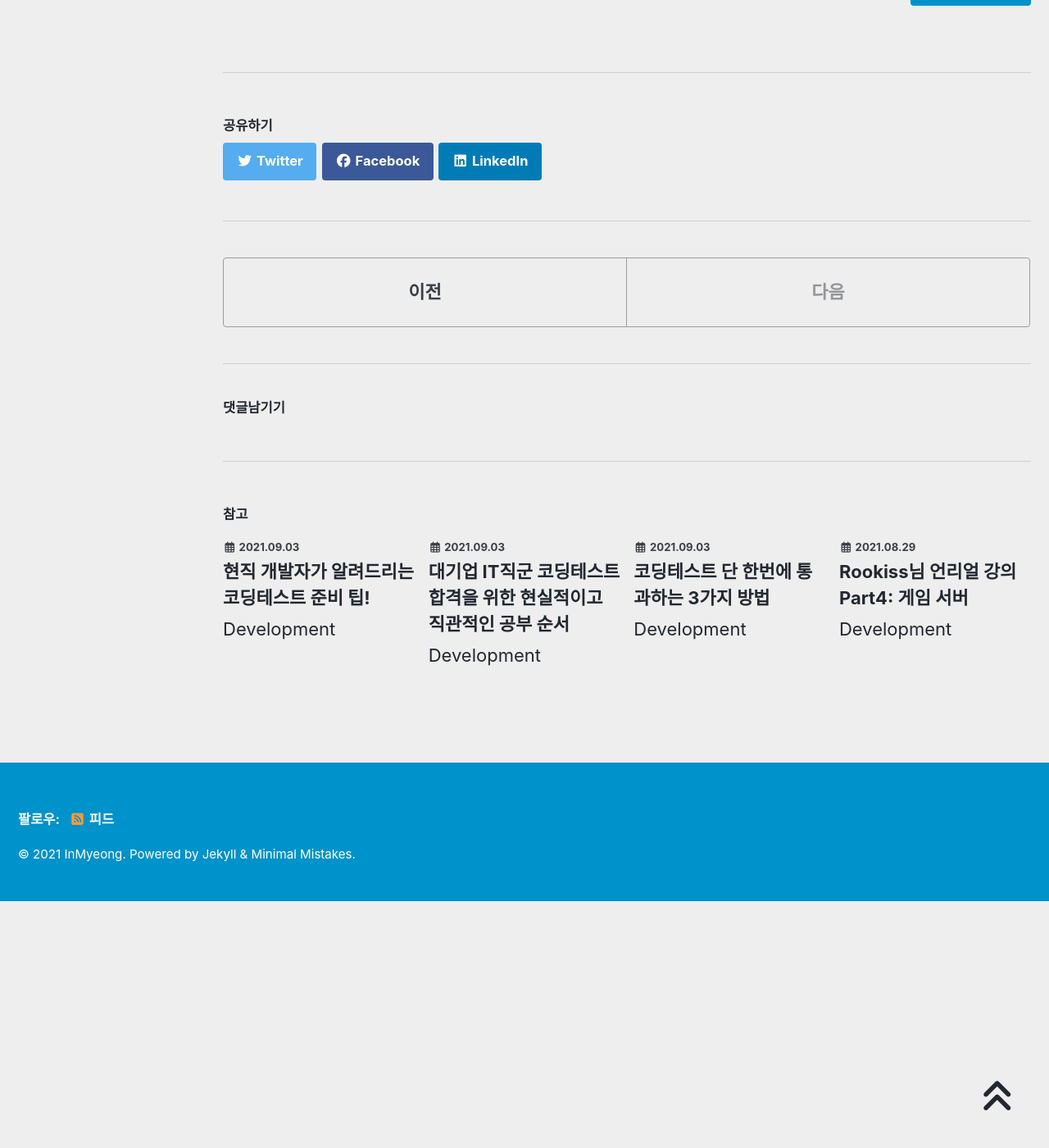
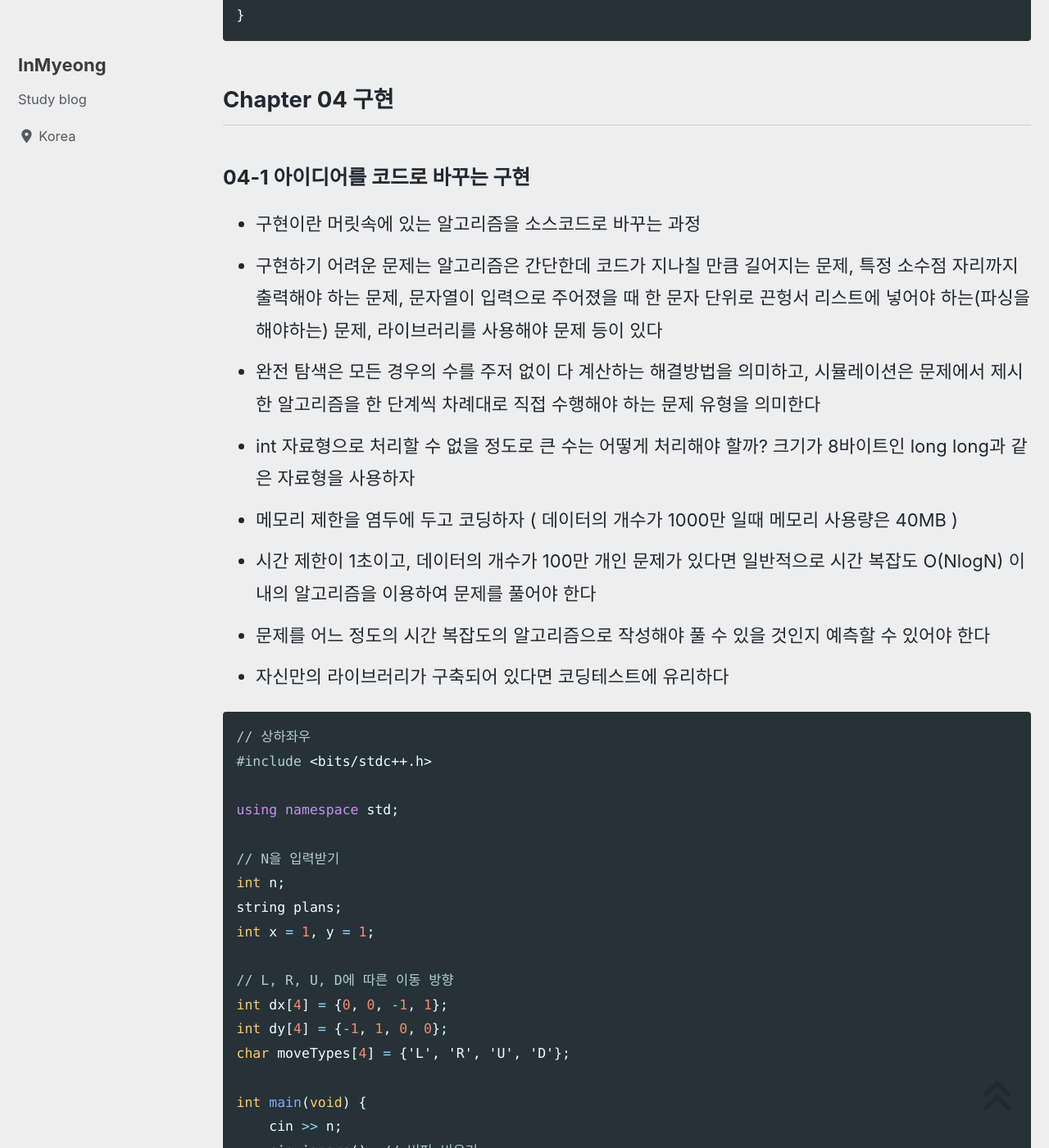
Before and after one commit to devMyeong/devMyeong.github.io, a Jekyll site: the page built from _posts/codingTest/2021-09-08-이코테.md, in a window 1280 px wide and 1400 px high, scrolled down 2460 px. Shown: the whole window at 82% size. Built offline with Jekyll 4.4.1, drawn with Linux system fonts in a browser that asks for light colours; cached includes are drawn as plain includes; nearby versions of some CDN libraries; some web fonts are replaced; comment, search, counter and statistics services are not loaded; before the commit the page ends 3559 px from its top, so only the background shows below that; some of the changed text lies outside the part shown.

Commit message:
update alg chapter 4

````diff
--- a/_posts/codingTest/2021-09-08-이코테.md
+++ b/_posts/codingTest/2021-09-08-이코테.md
@@ -41,6 +41,10 @@ int main() {
     cout << cnt << '\n';
 }
 ```
+- 그리디 알고리즘으로 문제의 해법을 찾았을 때는 그 해법이 정당한지 검토해야 한다
+- 그리디 알고리즘으로 해결 방법을 찾을 수 없다면, 그때는 이후의 장에서 다루게 될 다이나믹 프로그래밍이나 그래프 알고리즘 등으로 문제를 해결할 수 있는지를 재차 고민해보자
+
+### 03-4 1이 될 때까지
 
 ```cpp
 // 1이 될 때까지
@@ -73,8 +77,90 @@ int main() {
 }
 ```
 
-- 그리디 알고리즘으로 문제의 해법을 찾았을 때는 그 해법이 정당한지 검토해야 한다
-- 그리디 알고리즘으로 해결 방법을 찾을 수 없다면, 그때는 이후의 장에서 다루게 될 다이나믹 프로그래밍이나 그래프 알고리즘 등으로 문제를 해결할 수 있는지를 재차 고민해보자
+## Chapter 04 구현
+
+### 04-1 아이디어를 코드로 바꾸는 구현
+- 구현이란 머릿속에 있는 알고리즘을 소스코드로 바꾸는 과정
+- 구현하기 어려운 문제는 알고리즘은 간단한데 코드가 지나칠 만큼 길어지는 문제, 특정 소수점 자리까지 출력해야 하는 문제, 문자열이 입력으로 주어졌을 때 한 문자 단위로 끈헝서 리스트에 넣어야 하는(파싱을 해야하는) 문제, 라이브러리를 사용해야 문제 등이 있다
+- 완전 탐색은 모든 경우의 수를 주저 없이 다 계산하는 해결방법을 의미하고, 시뮬레이션은 문제에서 제시한 알고리즘을 한 단계씩 차례대로 직접 수행해야 하는 문제 유형을 의미한다
+- int 자료형으로 처리할 수 없을 정도로 큰 수는 어떻게 처리해야 할까? 크기가 8바이트인 long long과 같은 자료형을 사용하자
+- 메모리 제한을 염두에 두고 코딩하자 ( 데이터의 개수가 1000만 일때 메모리 사용량은 40MB )
+- 시간 제한이 1초이고, 데이터의 개수가 100만 개인 문제가 있다면 일반적으로 시간 복잡도 O(NlogN) 이내의 알고리즘을 이용하여 문제를 풀어야 한다
+- 문제를 어느 정도의 시간 복잡도의 알고리즘으로 작성해야 풀 수 있을 것인지 예측할 수 있어야 한다
+- 자신만의 라이브러리가 구축되어 있다면 코딩테스트에 유리하다
+
+```cpp
+// 상하좌우
+#include <bits/stdc++.h>
+
+using namespace std;
+
+// N을 입력받기
+int n;
+string plans;
+int x = 1, y = 1;
+
+// L, R, U, D에 따른 이동 방향
+int dx[4] = {0, 0, -1, 1};
+int dy[4] = {-1, 1, 0, 0};
+char moveTypes[4] = {'L', 'R', 'U', 'D'};
+
+int main(void) {
+    cin >> n;
+    cin.ignore(); // 버퍼 비우기
+    getline(cin, plans);
+    // 이동 계획을 하나씩 확인
+    for (int i = 0; i < plans.size(); i++) {
+        char plan = plans[i];
+        // 이동 후 좌표 구하기
+        int nx = -1, ny = -1;
+        for (int j = 0; j < 4; j++) {
+            if (plan == moveTypes[j]) {
+                nx = x + dx[j];
+                ny = y + dy[j];
+            }
+        }
+        // 공간을 벗어나는 경우 무시
+        if (nx < 1 || ny < 1 || nx > n || ny > n) continue;
+        // 이동 수행
+        x = nx;
+        y = ny;
+    }
+    cout << x << ' ' << y << '\n';
+    return 0;
+}
+```
+
+```cpp
+// 시각
+#include <bits/stdc++.h>
+
+using namespace std;
+
+int h, cnt;
+
+// 특정한 시각 안에 '3'이 포함되어 있는지의 여부
+bool check(int h, int m, int s) {
+    if (h % 10 == 3 || m / 10 == 3 || m % 10 == 3 || s / 10 == 3 || s % 10 == 3)
+        return true;
+    return false;
+}
+
+int main(void) {
+    // H를 입력받기
+    cin >> h;
+    for (int i = 0; i <= h; i++) {
+        for (int j = 0; j < 60; j++) {
+            for (int k = 0; k < 60; k++) {
+                // 매 시각 안에 '3'이 포함되어 있다면 카운트 증가
+                if (check(i, j, k)) cnt++;
+            }
+        }
+    }
+    cout << cnt << '\n';
+    return 0;
+}
+```
 
 <br>
 
````
